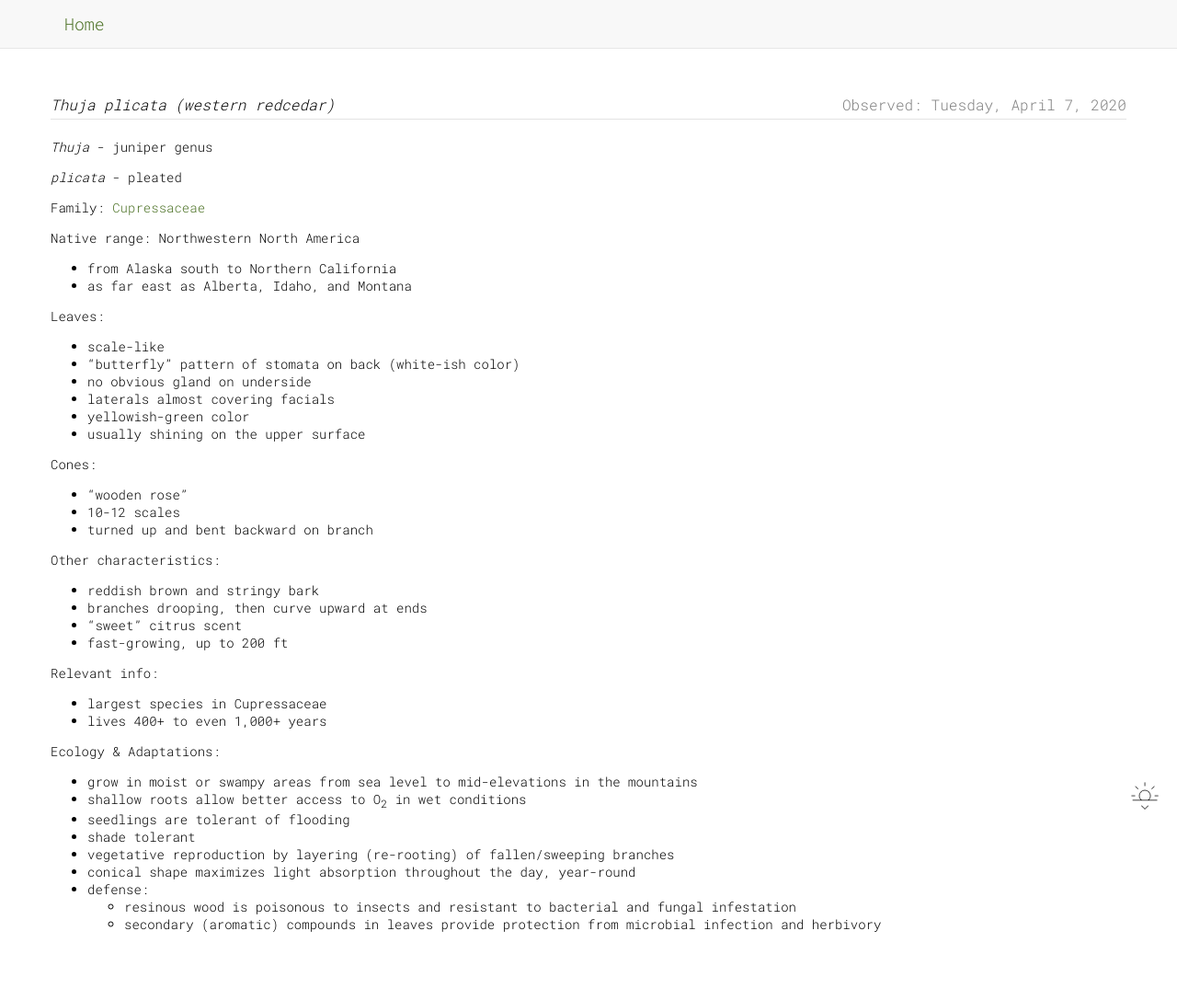
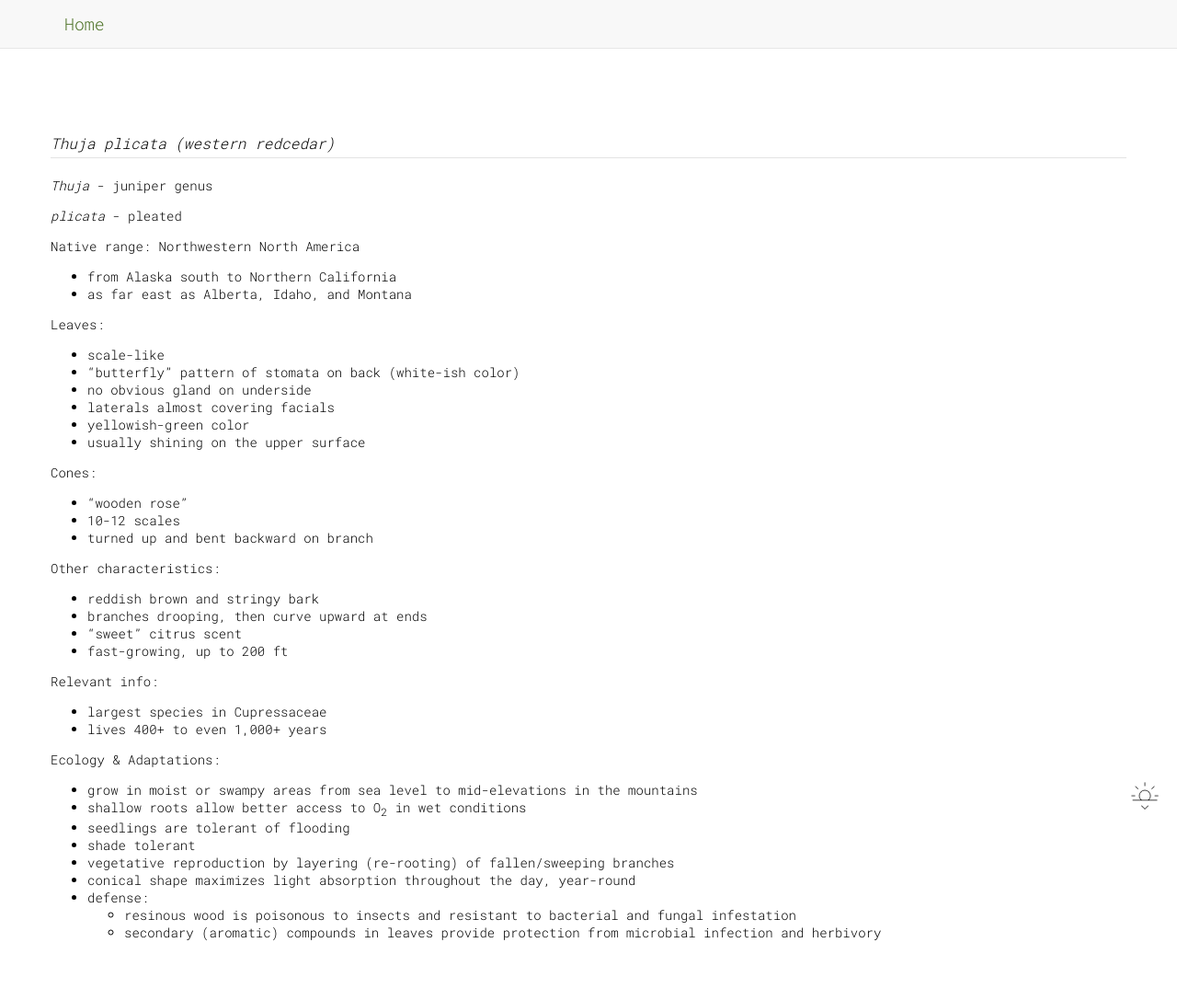
Before and after one commit to shaheenp/mygreeneyed, a Jekyll site: the page built from _posts/2020-04-07-thuja-plicata.md, in a window 1280 px wide. Shown: the whole page at 92% size. Built offline with Jekyll 4.4.1, drawn with Linux system fonts in a browser that asks for light colours; before the commit the page ends 1014 px from its top, so only the background shows below that.

Commit message:
add family to top of id page

```diff
--- a/_layouts/id.html
+++ b/_layouts/id.html
@@ -6,8 +6,16 @@
     {% include nav.html %}
     <main>
         <div class="post-header">
-            <span class="post-title"><i>{{ page.title }} ({{ page.commonname }})</i></span>
-            <span class="post-date">Observed: {{ page.date | date: "%A, %B %-d, %Y" }}</span>
+            {% assign family = site.family | where:"title", post.family | first %}
+            <div class="post-title">
+                <span class="family">
+                    <a href="{{ baseUrl }}{{ family.url }}">{{ family.title }}</a>
+                </span>
+                <br>
+                <br>
+                <span><i>{{ page.title }} ({{ page.commonname }})</i></span>
+            </div>
+            <!-- <span class="post-date">Observed: {{ page.date | date: "%A, %B %-d, %Y" }}</span> -->
         </div>
         <div>
             {{ content }}
--- a/_posts/2020-04-07-thuja-plicata.md
+++ b/_posts/2020-04-07-thuja-plicata.md
@@ -1,17 +1,13 @@
 ---
 layout: id
-date: 2020-04-07
 title: Thuja plicata
 commonname: western redcedar
-tags: [assigned, cupressaceae]
+family: Cupressaceae
 ---
 
 *Thuja* - juniper genus
 
 *plicata* - pleated
-
-{% assign cupressaceae = site.family | where:"title", "Cupressaceae" | first %}
-Family: [Cupressaceae](.{{ cupressaceae.url }})
 
 Native range: Northwestern North America
   - from Alaska south to Northern California
--- a/css/main.css
+++ b/css/main.css
@@ -75,7 +75,7 @@
 main {
     max-width: 100%;
     width: 1170px;
-    padding-top: 50px;
+    padding: 50px;
     margin: auto;
 }
 
@@ -149,6 +149,10 @@
     padding-right: 100px;
 }
 
+ul.posts + .posts-header {
+    padding-top: 50px;
+}
+
 .post .post-date {
     color: #00000080;
 }
@@ -160,7 +164,6 @@
 ul.posts {
     margin: 0px;
     padding: 0px;
-    padding-bottom: 50px;
     list-style-type: none;
 }
 
--- a/index.html
+++ b/index.html
@@ -16,9 +16,9 @@
     {% for post in site.posts %}
         <li class="post">
             <a class="post-title" href=".{{ post.url }}"><i>{{ post.title }}</i> ({{ post.commonname }})</a>
-            <span class="post-date">
+            <!-- <span class="post-date">
                 <i>| {{ post.date | date: "%a, %b %-d, %Y" }}</i>
-            </span>
+            </span> -->
         </li>
     {% endfor %}
 </ul>
```
Also changed, not shown: _family/cupressaceae.md (+3 -1 lines).
